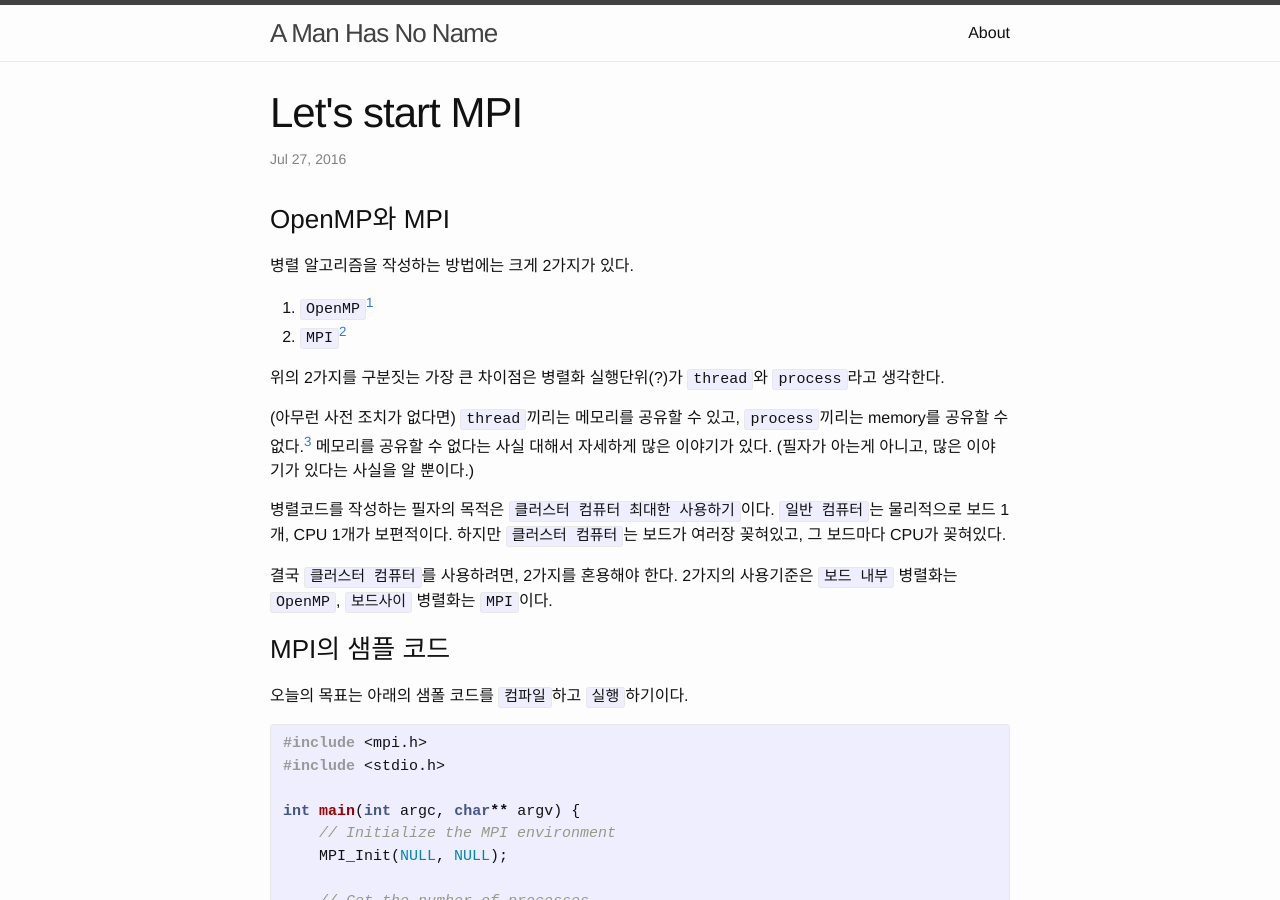
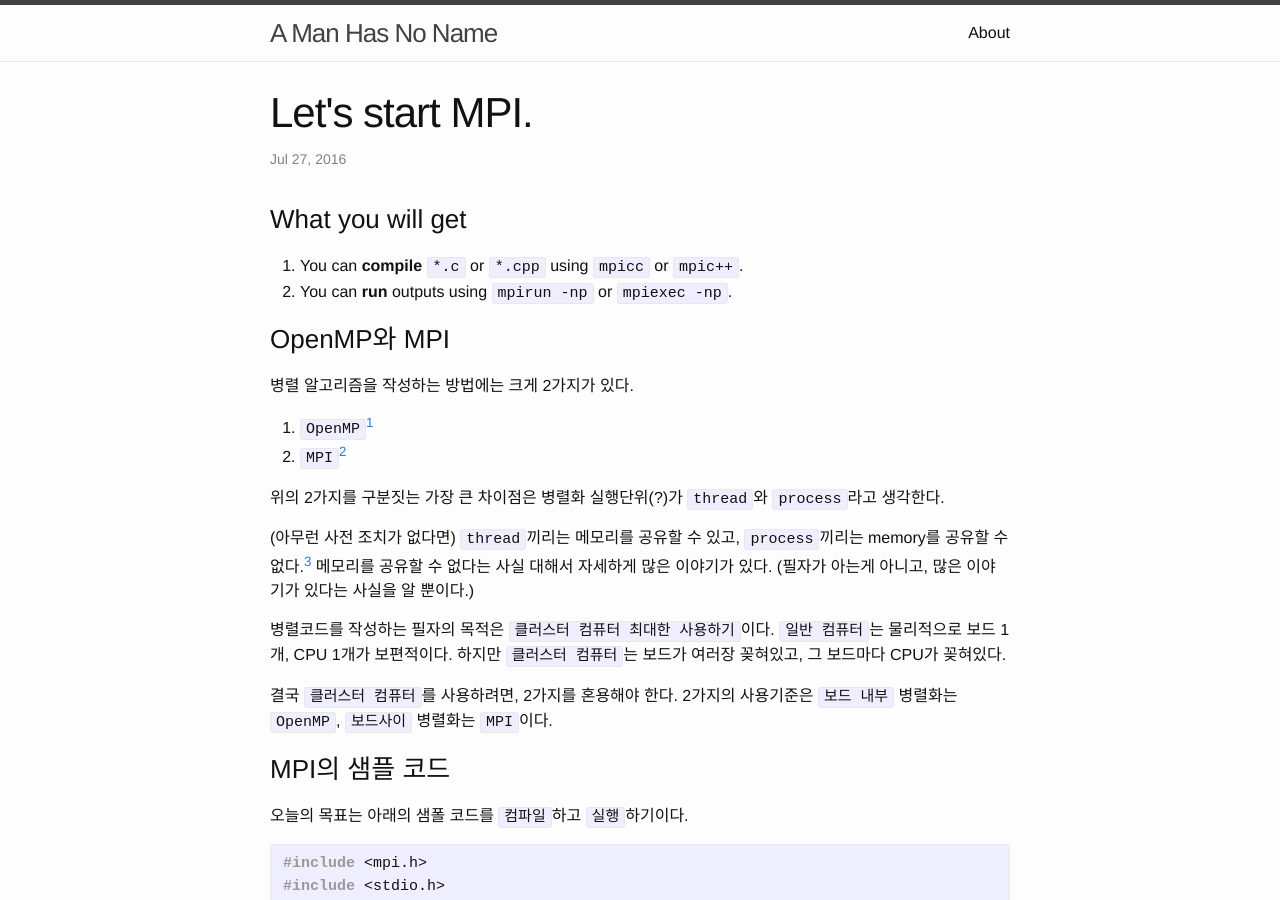
Before and after one commit to yoon-gu/yoon-gu.github.io, a Jekyll site: the page built from _posts/2016-07-27-hello-mpi.markdown, in a window 1280 px wide and 900 px high. Built offline with Jekyll 4.4.1, drawn with Linux system fonts in a browser that asks for light colours; comment, search, counter and statistics services are not loaded.

Commit message:
add "What you get"

```diff
--- a/_posts/2016-07-27-hello-mpi.markdown
+++ b/_posts/2016-07-27-hello-mpi.markdown
@@ -1,10 +1,14 @@
 ---
 layout: post
-title:  "Let's start MPI"
+title:  "Let's start MPI."
 date:   2016-07-27 17:11:10 +0900
 categories: tutorials
-tags: MPI C C++
+tags: [MPI, C, C++]
 ---
+
+### What you will get ###
+1. You can **compile** `*.c` or `*.cpp` using `mpicc` or `mpic++`.
+1. You can **run** outputs using `mpirun -np` or `mpiexec -np`.
 
 ### OpenMP와 MPI ###
 
```
